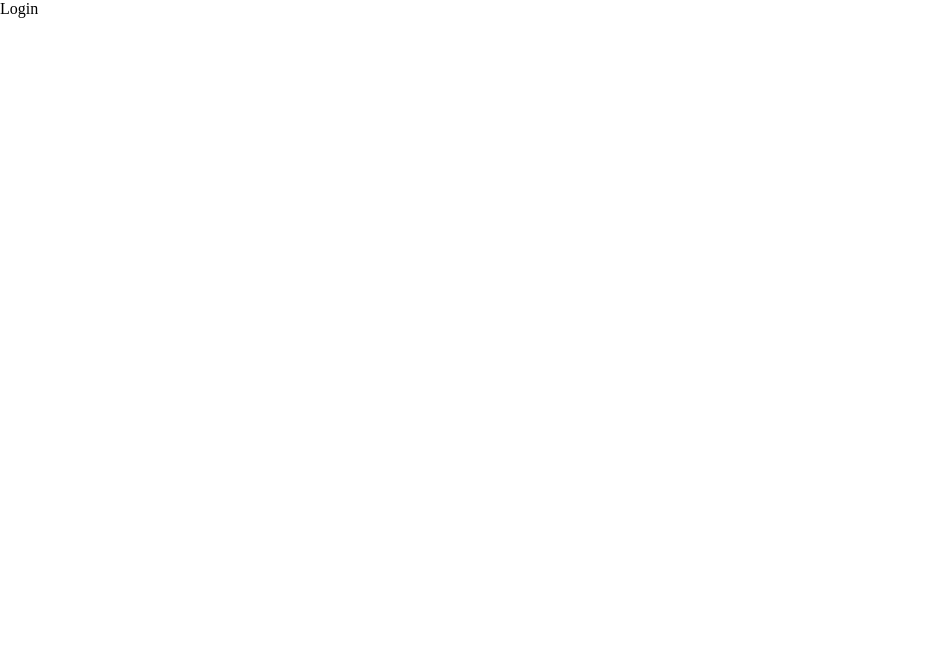
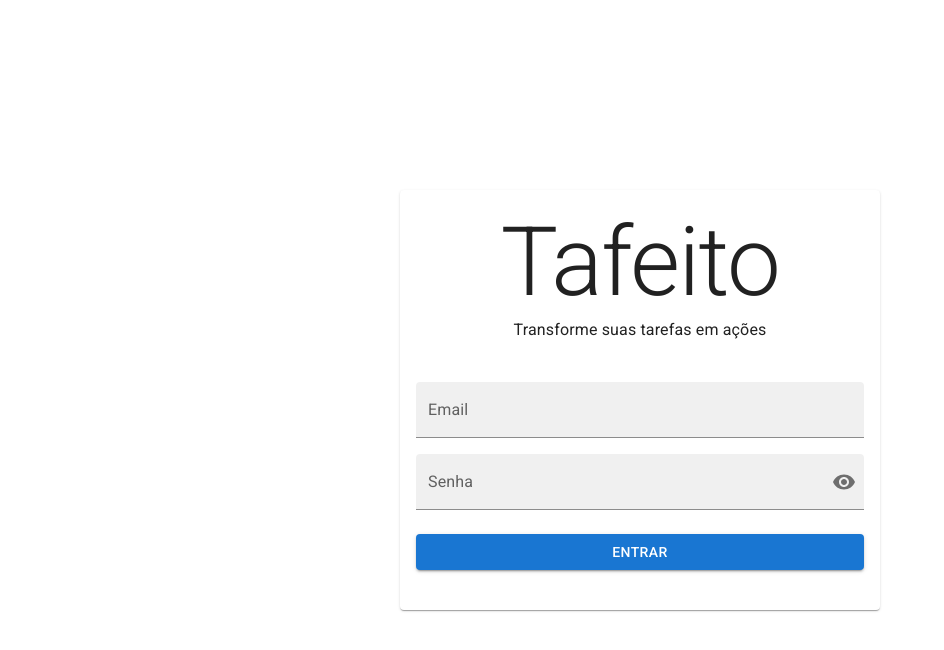
Before and after one commit to DaniloOliveira28/tafeito, a React app: page /login in a window 1280 px wide. Shown: the top 650 px of the page, without its empty margins (0-944 px from the left). Built offline with nearby package versions, Linux system fonts and the light colour scheme.

Commit message:
feat: add login form component

```diff
--- a/src/components/App/index.tsx
+++ b/src/components/App/index.tsx
@@ -1,10 +1,11 @@
 import React from 'react';
 import { Routes, Route } from "react-router-dom";
+import Login from '../../screens/Login';
 
 const App = () => {
   return (
     <Routes>
-      <Route path="/login" element={<div>Login</div>} />
+      <Route path="/login" element={<Login />} />
       <Route path="/tasks" element={<div>Tasks</div>} />
       <Route path="*" element={<div>not found</div>} />
     </Routes>
--- /dev/null
+++ b/src/components/Button/index.tsx
@@ -0,0 +1,9 @@
+import React from 'react';
+
+import {Button as MuiButton, ButtonProps} from '@mui/material';
+
+const Button = (props: ButtonProps) => {
+  return <MuiButton {...props}/>
+}
+
+export default Button;
--- /dev/null
+++ b/src/components/LoginForm/index.tsx
@@ -0,0 +1,72 @@
+import React, { useState } from 'react';
+import { Box, Typography, InputAdornment, IconButton } from '@mui/material';
+import {Visibility, VisibilityOff} from '@mui/icons-material';
+import TextField from '../TextField';
+import Button from '../Button';
+
+import { StyledCard, StyledCardContent } from './styles';
+
+const LoginForm = () => {
+
+  const [values, setValues] = useState({
+    showPassword: false
+  })
+
+  const handleClickShowPassword = () => {
+    setValues({
+      ...values,
+      showPassword: !values.showPassword,
+    });
+  };
+
+  const handleMouseDownPassword = (event: React.MouseEvent<HTMLButtonElement>) => {
+    event.preventDefault();
+  };
+
+
+  return (
+    <Box display='flex' justifyContent={'center'} alignItems={'center'} height="100vh" >
+      <StyledCard>
+        <StyledCardContent>
+          <Typography variant='h1'>
+            Tafeito
+          </Typography>
+          <Typography variant='body1'>
+            Transforme suas tarefas em ações
+          </Typography>
+        </StyledCardContent>
+        <StyledCardContent>
+          <TextField
+            sx={{marginY: '8px'}}
+            fullWidth
+            label="Email"
+            variant="filled"
+          />
+          <TextField
+            sx={{marginY: '8px'}}
+            fullWidth
+            label="Senha"
+            variant="filled"
+            type={values.showPassword ? 'text' : 'password'}
+            InputProps={{
+              endAdornment:(
+                <InputAdornment position="end">
+                  <IconButton
+                    aria-label="toggle password visibility"
+                    onClick={handleClickShowPassword}
+                    onMouseDown={handleMouseDownPassword}
+                    edge="end"
+                  >
+                    {values.showPassword ? <VisibilityOff /> : <Visibility />}
+                  </IconButton>
+                </InputAdornment>
+              )}}
+          />
+          <Button sx={{marginY: '16px'}}  fullWidth variant={'contained'} >Entrar</Button>
+        </StyledCardContent>
+      </StyledCard>
+    </Box>
+  )
+}
+
+export default LoginForm;
--- /dev/null
+++ b/src/components/LoginForm/styles.tsx
@@ -0,0 +1,11 @@
+import {Card, CardContent, styled} from '@mui/material';
+
+export const StyledCard=styled(Card)`
+  width: 480px;
+`
+
+export const StyledCardContent=styled(CardContent)`
+  display: flex;
+  align-items: center;
+  flex-direction: column;
+`
--- /dev/null
+++ b/src/components/TextField/index.tsx
@@ -0,0 +1,9 @@
+import React from 'react';
+
+import {TextField as MuiTextField, TextFieldProps} from '@mui/material';
+
+const TextField = (props: TextFieldProps) => {
+  return <MuiTextField {...props}/>
+}
+
+export default TextField;
--- a/src/screens/Login/index.tsx
+++ b/src/screens/Login/index.tsx
@@ -0,0 +1,11 @@
+import React from 'react';
+import LoginForm from '../../components/LoginForm'
+const Login = () => {
+
+  return (
+    <>
+      <LoginForm />
+    </>
+  )
+}
+export default Login;
```
